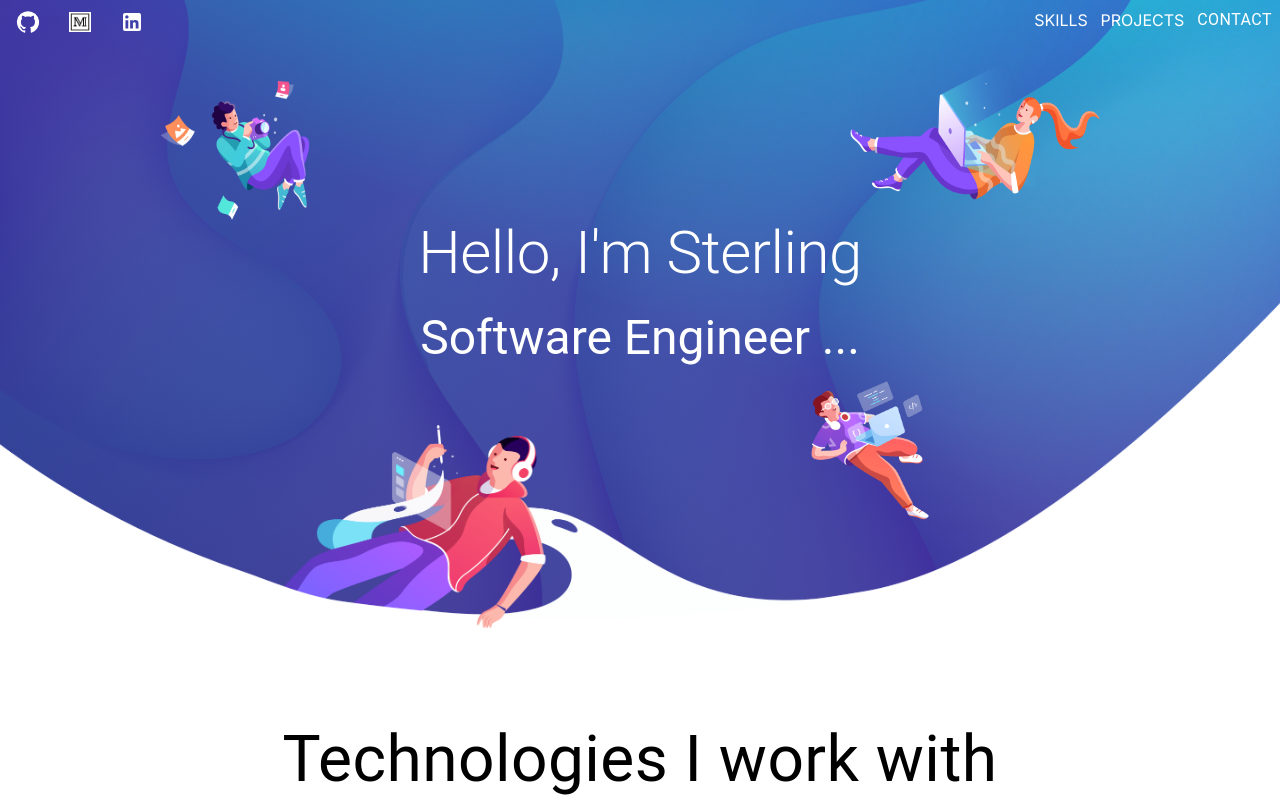
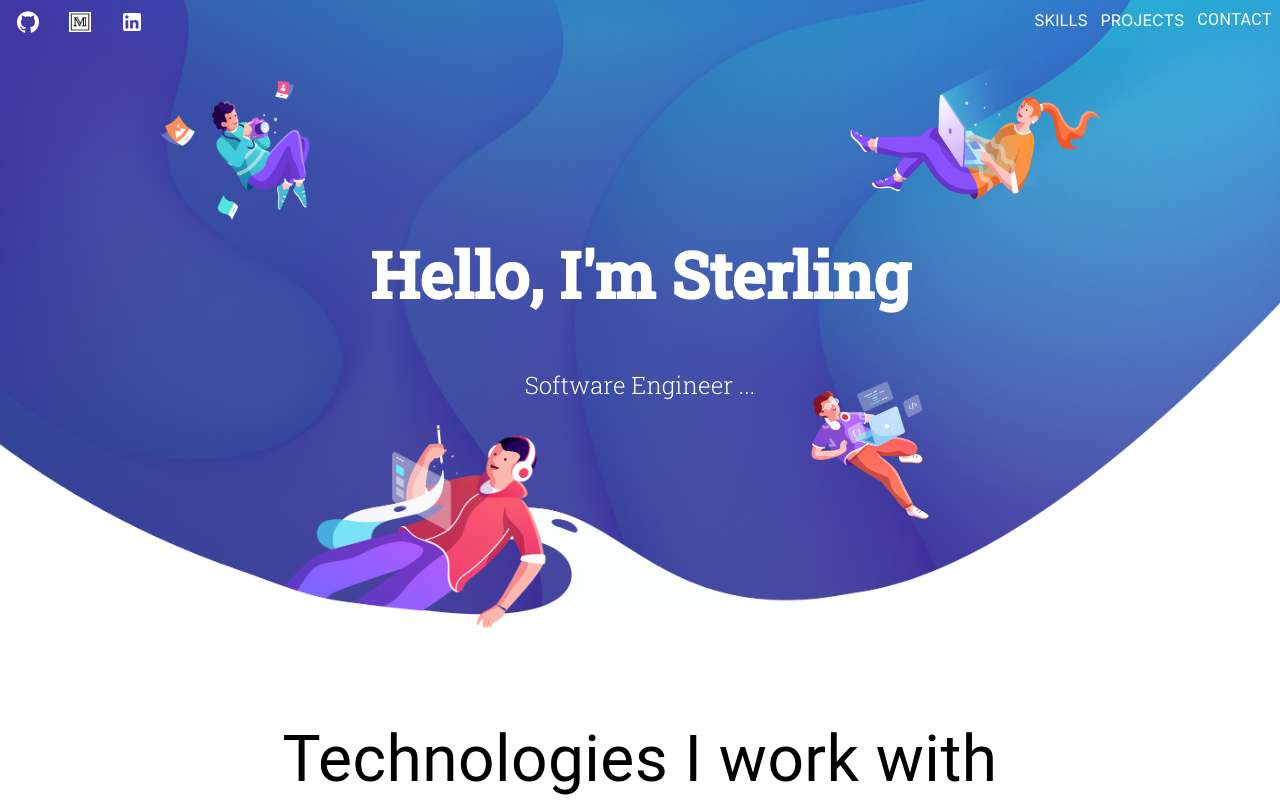
Before and after one commit to sterlingbarton/portfolio, a Next.js app: page / in a window 1280 px wide. Shown: the top 800 px of the page. Built offline with nearby package versions, Linux system fonts and the light colour scheme.

Commit message:
troubleshooting changes

```diff
--- a/src/app/page.jsx
+++ b/src/app/page.jsx
@@ -30,8 +30,8 @@ export default function Home() {
     <main>
       <Box id='home' component='section' className={styles.introSection}>
         <Box className={styles.heading}>
-          <Typography gutterBottom variant="h2" className={styles.introTitle}>Hello, I'm Sterling</Typography>
-          <Typography gutterBottom variant="h3" className={styles.introDesc}>Software Engineer ...</Typography>
+          <h1 gutterBottom variant="h2" className={styles.introTitle}>Hello, I'm Sterling</h1>
+          <h2 gutterBottom variant="h3" className={styles.introDesc}>Software Engineer ...</h2>
         </Box>
         <Box>
           <Image className={styles.heroGuy2} height={100} width={'100%'} src={heroGuy2} alt='hero guy 2'/>
```
